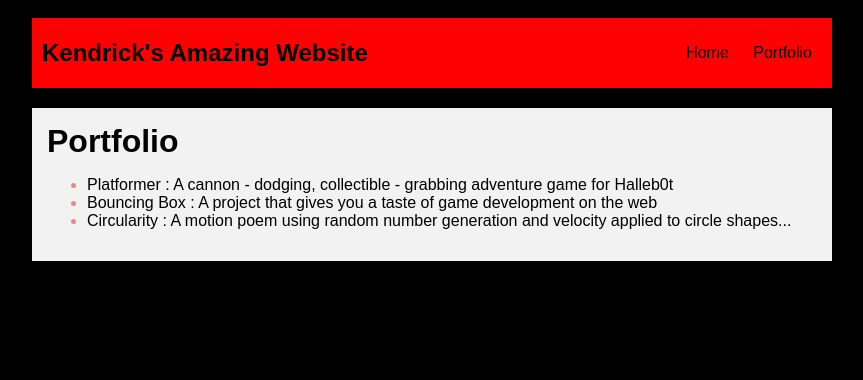
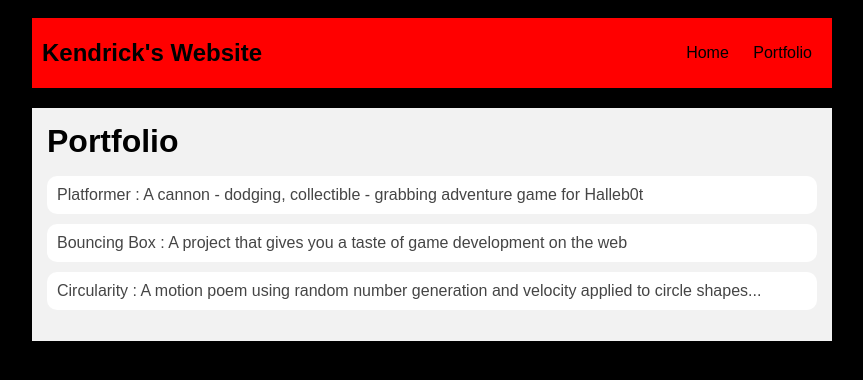
Before and after one commit to KendrickMcKnight/KendrickMcKnight-KendrickMcKnight.github.io, a plain HTML site: page portfolio.html in a window 1280 px wide. Shown: the whole page, without its empty margins (208-1071 px from the left). Drawn offline with Linux system fonts and the light colour scheme.

Commit message:
add portfolio.html file

```diff
--- a/portfolio.html
+++ b/portfolio.html
@@ -1,14 +1,14 @@
 <!DOCTYPE HTML>
 <html>
   <head>
-    <title>Kendrick's Amazing Website</title>
+    <title>Kendrick's Website</title>
     <link rel="stylesheet" href="style.css">
 </head>
 
     <body>
       <div id="all-contents">
         <nav>
-            <h1>Kendrick's Amazing Website</h1>
+            <h1>Kendrick's Website</h1>
             <ul id="nav-ul">
                <li class="nav-li">
                <a class="nav-a" href="index.html">Home</a>
--- a/style.css
+++ b/style.css
@@ -54,6 +54,31 @@ main {
 }
 
 /* portfolio styles */
+         /* portfolio styles */
+         .content h1 {
+            color: black;
+        }
+
+        #portfolio {
+            list-style-type: none;
+            padding-left: 0;
+        }
+
+        #portfolio li {
+            background: #fff;
+            padding: 10px;
+            border-radius: 10px;
+            margin-bottom: 10px;
+        }
+
+        #portfolio li:hover {
+            background: #eee;
+        }
+
+        #portfolio a {
+            text-decoration: none;
+            color: #454545;
+        }
 #interests {
     border: 4px rgb(255, 0, 0) ridge;
     padding: 8px;
```
